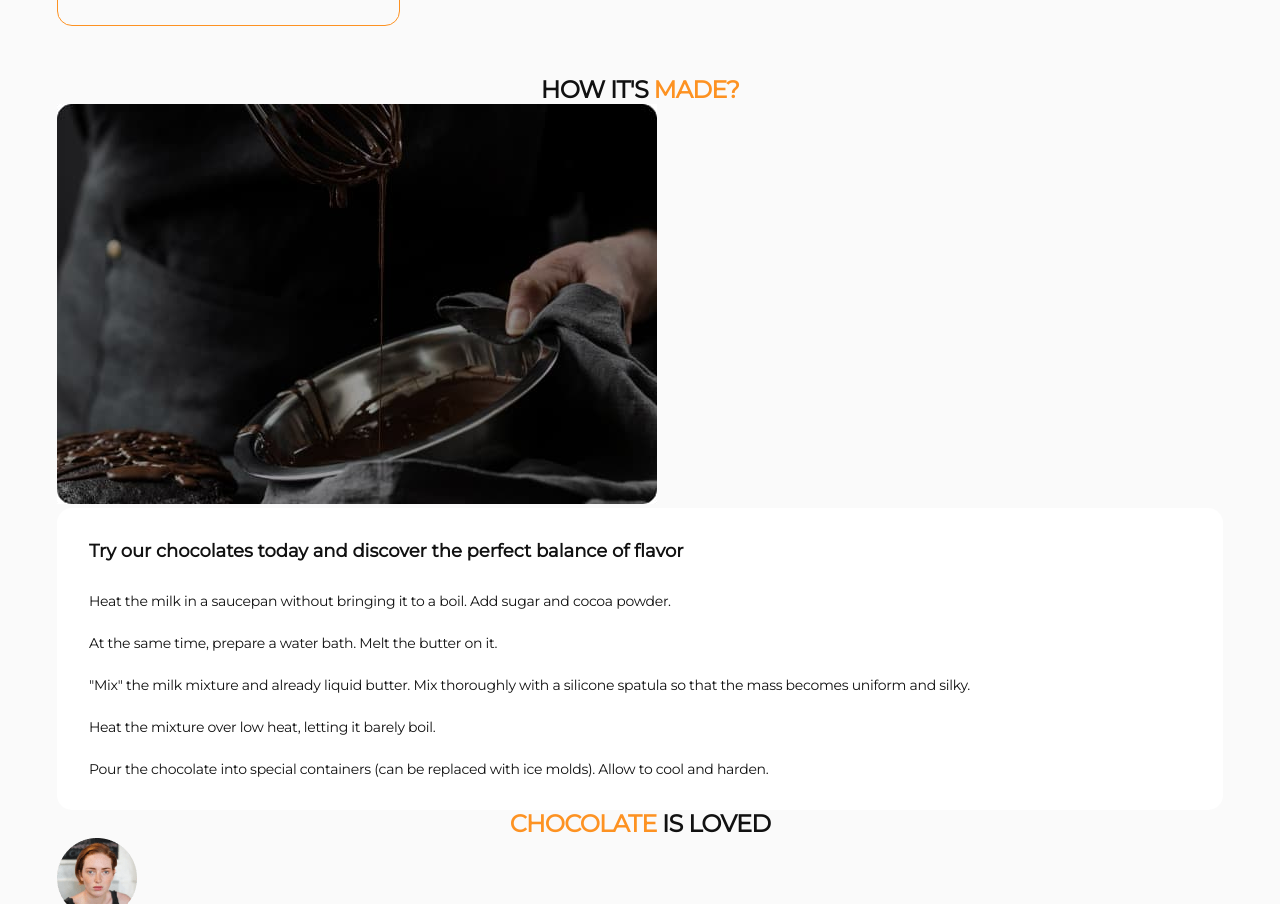
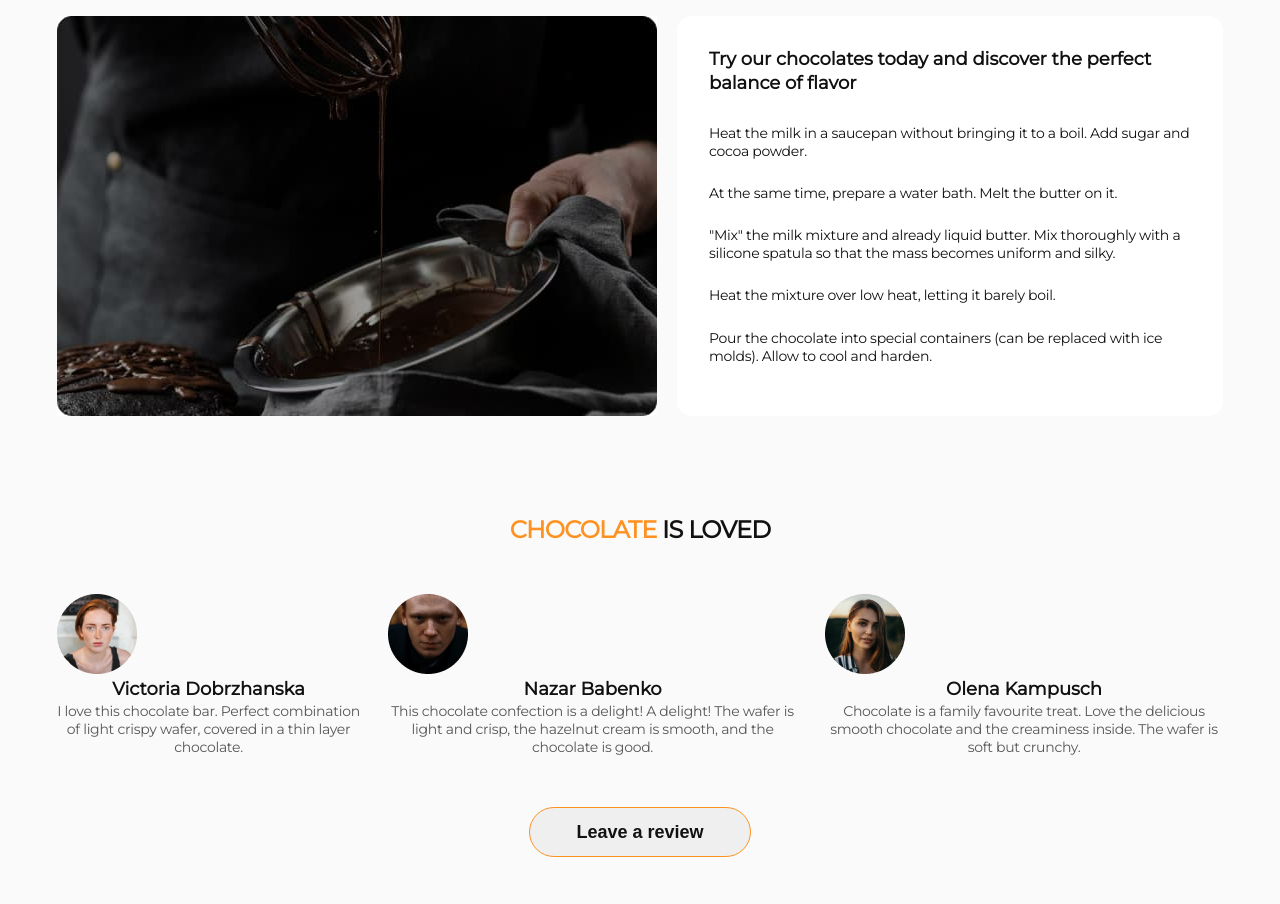
Before and after one commit to Lyubov9302/FS-118-l, a plain HTML site: page index.html in a window 1280 px wide. Shown: the part 1703-2607 px from the top of the page. Drawn offline with Linux system fonts and the light colour scheme.

Commit message:
added css

```diff
--- a/css/styles.css
+++ b/css/styles.css
@@ -233,9 +233,11 @@ margin-bottom: 18px;
 }
 
 .taste-title {
-    margin-bottom: 28px;
     max-width: 411px;
-    margin: 0 auto;
+    margin-top: 0;
+margin-right: auto;
+margin-bottom: 28px;
+margin-left: auto;
 }
 
 .taste-text {
@@ -244,14 +246,16 @@ line-height: 1.29;
 letter-spacing: -0.02em;
 text-align: center;
 color: #111;
+margin-top: 0;
+margin-right: auto;
 margin-bottom: 50px;
+margin-left: auto;
 max-width: 486px;
-  margin: 0 auto;
+  margin-top: 0;
 }
 
 .taste-list {
     display: flex;
-    flex-wrap: wrap;
     column-gap: 19px;
     row-gap: 24px;
   }
@@ -288,6 +292,18 @@ color: #111;
 }
 
 
+.made-title  {
+    font-weight: 600;
+    font-size: 24px;
+    line-height: 1.1;
+    letter-spacing: -0.03em;
+    text-transform: uppercase;
+    text-align: center;
+    color: #111;
+    margin-bottom: 50px;
+}
+
+
 .made-subtitle {
 font-weight: 600;
 font-size: 18px;
@@ -311,19 +327,35 @@ letter-spacing: -0.02em;
 color: #111;
 }
 
+.made-container {
+    display: flex;
+    gap: 20px;
+}
 
 
 
 
 
+
+.review {
+    padding-top: 50px;
+    padding-bottom: 50px;
+}
+
 .review-title {
+    margin-bottom: 50px;
 
 }
 
 .review-list {
-
+    display: flex;
+    margin-bottom: 50px;
+    gap: 28px;
 }
 
+.review-item {
+align-items: center;
+}
 
 .review-subtitle {
     font-weight: 600;
@@ -343,13 +375,21 @@ color: rgba(17, 17, 17, 0.7);
 }
 
 .review-btn {
+display: block;
 font-weight: 600;
 font-size: 18px;
 color: #111;
+border: 1px solid #fd9222;
+border-radius: 100px;
+padding: 14px 40px;
+min-width: 222px;
+height: 50px;
+margin: 0 auto;
 }
 
 
-
+.
+}
 
 
 .footer {
--- a/index.html
+++ b/index.html
@@ -132,10 +132,11 @@
 
 
 
-      <section class="recipe">
+      <section class="made">
         <div class="container">
         <h2 class="made-title section-title">HOW IT'S <span class=
           "accent">MADE?</span></h2>
+        <div class="made-container">
         <img
           src="./images/howmade.jpg"
           alt="chocolate making process"
@@ -177,6 +178,7 @@
           </li>
         </ul>
         </div>
+      </div>
       </div>
       </section>
 
```
